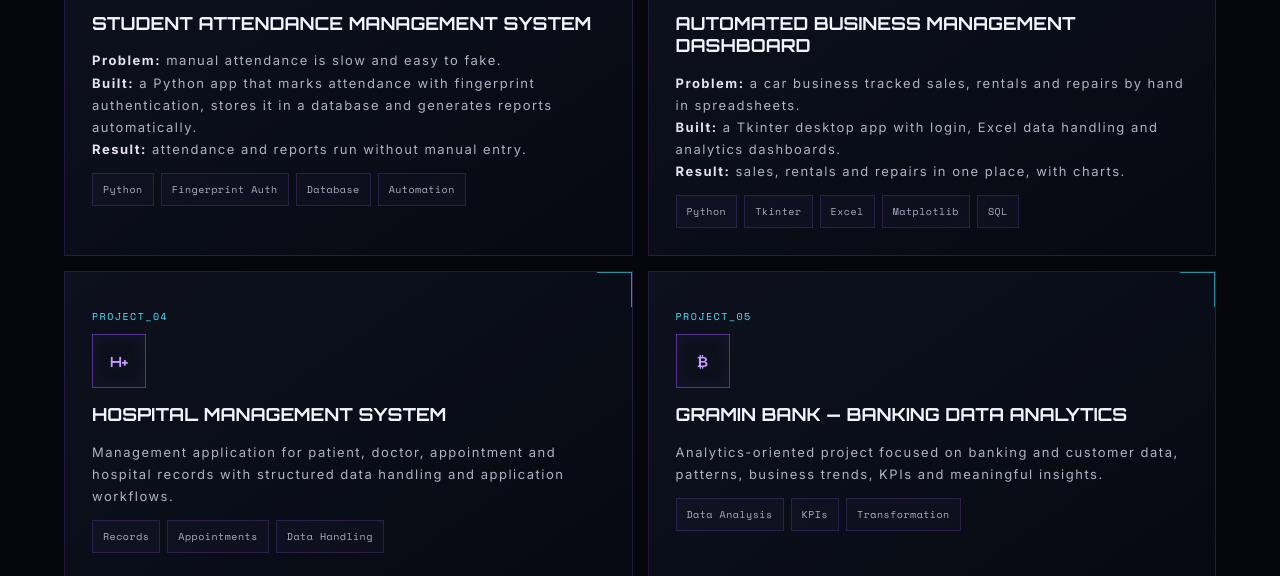
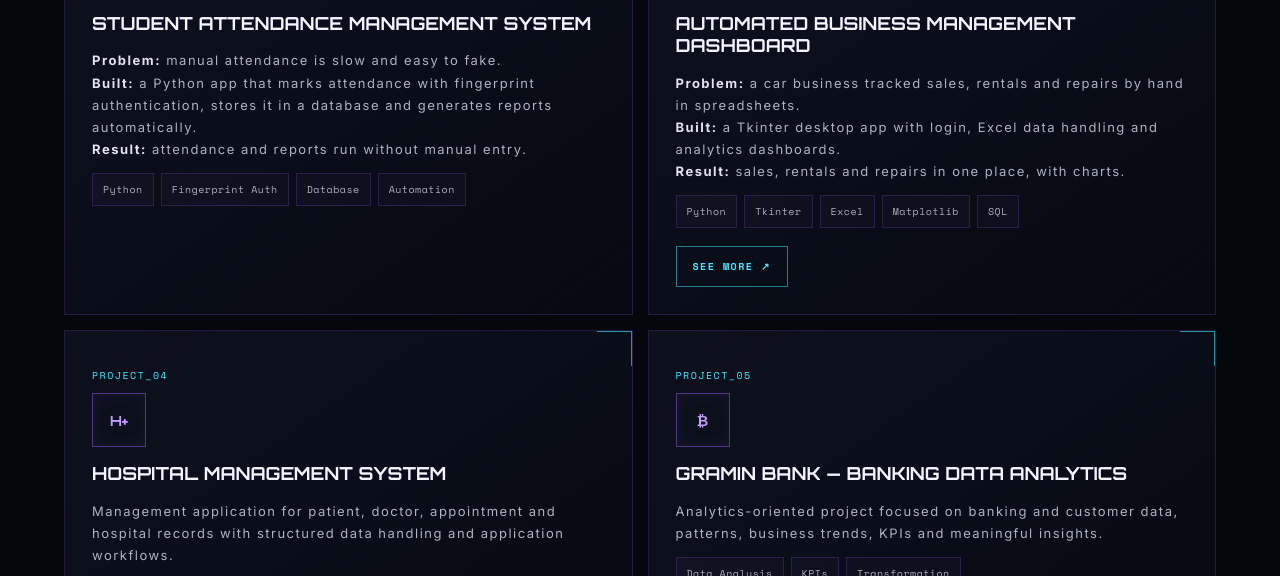
Before and after one commit to priynkp/Portfolio, a plain HTML site: page index.html in a window 1280 px wide. Shown: the part 5316-5892 px from the top of the page. Drawn offline with nearby package versions, Linux system fonts and the light colour scheme.

Commit message:
Add files via upload

```diff
--- a/index.html
+++ b/index.html
@@ -218,7 +218,7 @@
       </div>
       <div class="project-grid">
         <article class="project-card reveal"><p>PROJECT_02 // MAJOR</p><div class="project-icon">BIO</div><h3>STUDENT ATTENDANCE MANAGEMENT SYSTEM</h3><p><b>Problem:</b> manual attendance is slow and easy to fake.<br><b>Built:</b> a Python app that marks attendance with fingerprint authentication, stores it in a database and generates reports automatically.<br><b>Result:</b> attendance and reports run without manual entry.</p><div class="chips"><span>Python</span><span>Fingerprint Auth</span><span>Database</span><span>Automation</span></div></article>
-        <article class="project-card reveal"><p>PROJECT_03 // MINOR</p><div class="project-icon">DB</div><h3>AUTOMATED BUSINESS MANAGEMENT DASHBOARD</h3><p><b>Problem:</b> a car business tracked sales, rentals and repairs by hand in spreadsheets.<br><b>Built:</b> a Tkinter desktop app with login, Excel data handling and analytics dashboards.<br><b>Result:</b> sales, rentals and repairs in one place, with charts.</p><div class="chips"><span>Python</span><span>Tkinter</span><span>Excel</span><span>Matplotlib</span><span>SQL</span></div></article>
+        <article class="project-card reveal"><p>PROJECT_03 // MINOR</p><div class="project-icon">DB</div><h3>AUTOMATED BUSINESS MANAGEMENT DASHBOARD</h3><p><b>Problem:</b> a car business tracked sales, rentals and repairs by hand in spreadsheets.<br><b>Built:</b> a Tkinter desktop app with login, Excel data handling and analytics dashboards.<br><b>Result:</b> sales, rentals and repairs in one place, with charts.</p><div class="chips"><span>Python</span><span>Tkinter</span><span>Excel</span><span>Matplotlib</span><span>SQL</span></div><a class="card-link" href="honda-dashboard.html">SEE MORE &#8599;</a></article>
         <article class="project-card reveal"><p>PROJECT_04</p><div class="project-icon">H+</div><h3>HOSPITAL MANAGEMENT SYSTEM</h3><p>Management application for patient, doctor, appointment and hospital records with structured data handling and application workflows.</p><div class="chips"><span>Records</span><span>Appointments</span><span>Data Handling</span></div></article>
         <article class="project-card reveal"><p>PROJECT_05</p><div class="project-icon">₿</div><h3>GRAMIN BANK — BANKING DATA ANALYTICS</h3><p>Analytics-oriented project focused on banking and customer data, patterns, business trends, KPIs and meaningful insights.</p><div class="chips"><span>Data Analysis</span><span>KPIs</span><span>Transformation</span></div></article>
       </div>
--- a/style(5).css
+++ b/style(5).css
@@ -92,3 +92,6 @@ footer{display:flex;justify-content:space-between;padding:22px 6vw;border-top:1p
 /* See on GitHub tile under projects (Nov 16) */
 .github-cta{align-items:center}
 .github-cta-label{font:700 10px var(--mono);letter-spacing:1.5px;color:#e5e2ef}
+
+.card-link{display:inline-block;margin-top:18px;font:700 10px var(--mono);letter-spacing:1.5px;color:var(--cyan);text-decoration:none;border:1px solid rgba(66,232,255,.5);padding:12px 16px;transition:.25s}
+.card-link:hover{box-shadow:0 0 25px rgba(66,232,255,.25);transform:translateY(-2px);color:#fff}
```
